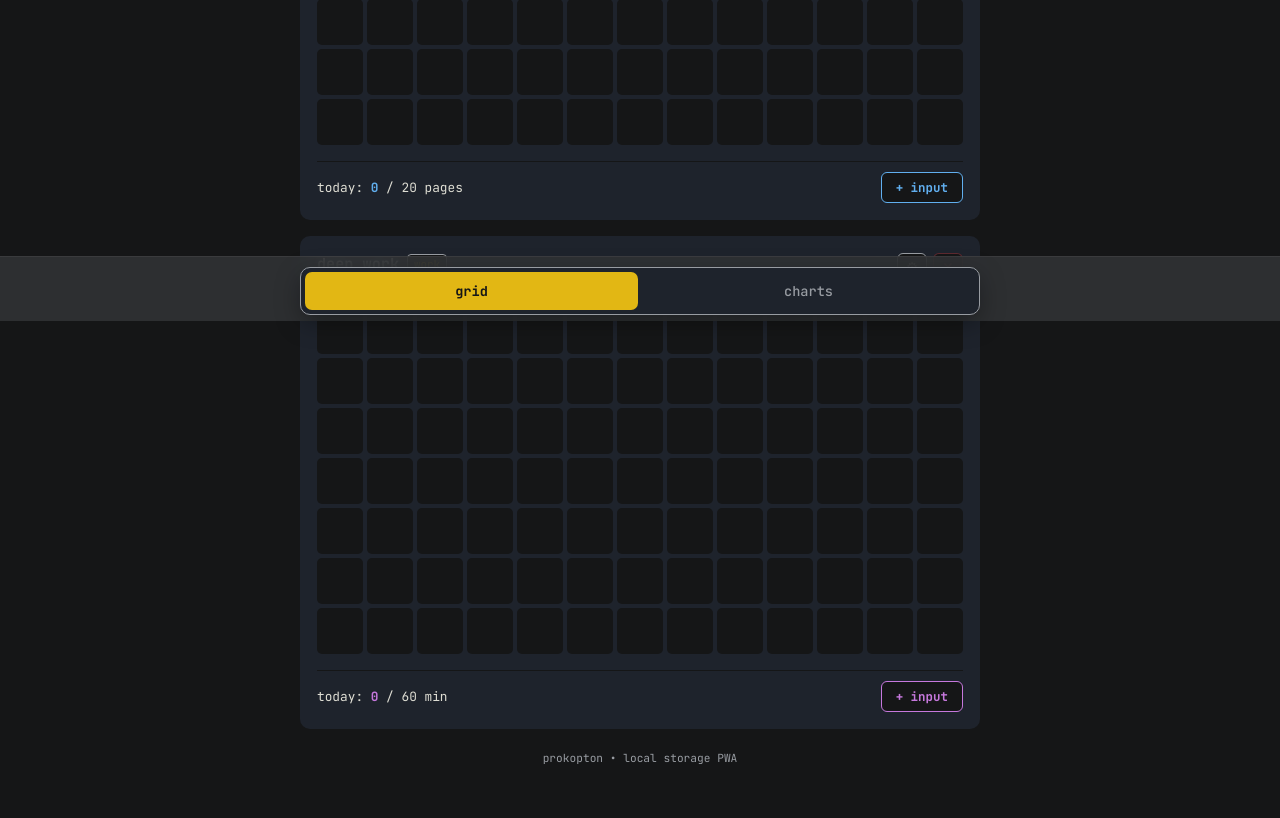
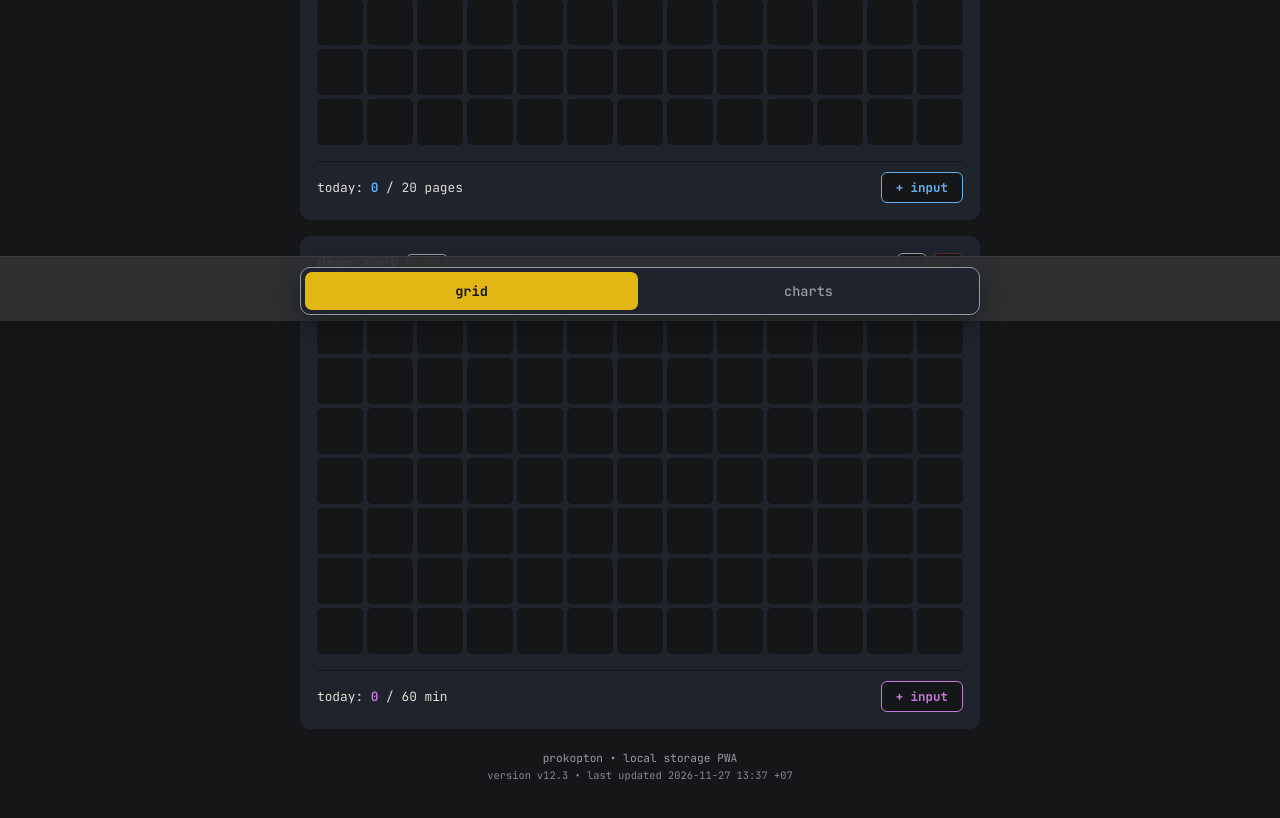
Before and after one commit to duchh88/my_tracker, a plain HTML site: page index.html in a window 1280 px wide. Shown: the part 479-1297 px from the top of the page. Drawn offline with Linux system fonts and the light colour scheme.

Commit message:
Update habit tracker

```diff
--- a/index.html
+++ b/index.html
@@ -465,7 +465,7 @@
     .chart-stage {
       position: relative;
       width: 100%;
-      height: 200px; /* Adjust chart plot height freely here */
+      height: 180px; /* Adjust chart plot height freely here */
     }
     .time-chart {
       width: 100%;
@@ -899,6 +899,12 @@
 
     footer {
       text-align: center; font-size: 0.7rem; color: var(--sub); padding-top: 6px;
+      display: flex; flex-direction: column; gap: 3px;
+    }
+    .version-meta {
+      font-size: 0.65rem;
+      color: var(--sub);
+      opacity: 0.85;
     }
   </style>
 </head>
@@ -946,6 +952,7 @@
 
     <footer>
       <span>prokopton • local storage PWA</span>
+      <span class="version-meta" id="versionMeta"></span>
     </footer>
   </div>
 
@@ -1080,6 +1087,8 @@
   <script>
     const THEMES = ['serika', 'carbon', 'dracula', 'nord', 'matrix', 'yggdrasil'];
     const STORAGE_KEY = 'prokopton_habitkit_v12';
+    const APP_VERSION = 'v12.3';
+    const LAST_UPDATED = '2026-11-27 13:37 +07';
     const WEEKDAY_LABELS = ['sun', 'mon', 'tue', 'wed', 'thu', 'fri', 'sat'];
     const MONTH_NAMES = [
       'january', 'february', 'march', 'april', 'may', 'june',
@@ -1102,6 +1111,13 @@
     function initStoicQuote() {
       const randomQuote = STOIC_QUOTES[Math.floor(Math.random() * STOIC_QUOTES.length)];
       document.getElementById('stoicQuote').textContent = randomQuote;
+    }
+
+    function renderVersionMeta() {
+      const el = document.getElementById('versionMeta');
+      if (el) {
+        el.textContent = `version ${APP_VERSION} • last updated ${LAST_UPDATED}`;
+      }
     }
 
     function dateToKey(dateObj) {
@@ -2297,6 +2313,7 @@
     document.getElementById('themeBtn').onclick = cycleTheme;
 
     initStoicQuote();
+    renderVersionMeta();
     applyTheme(state.theme);
     render();
 
```
